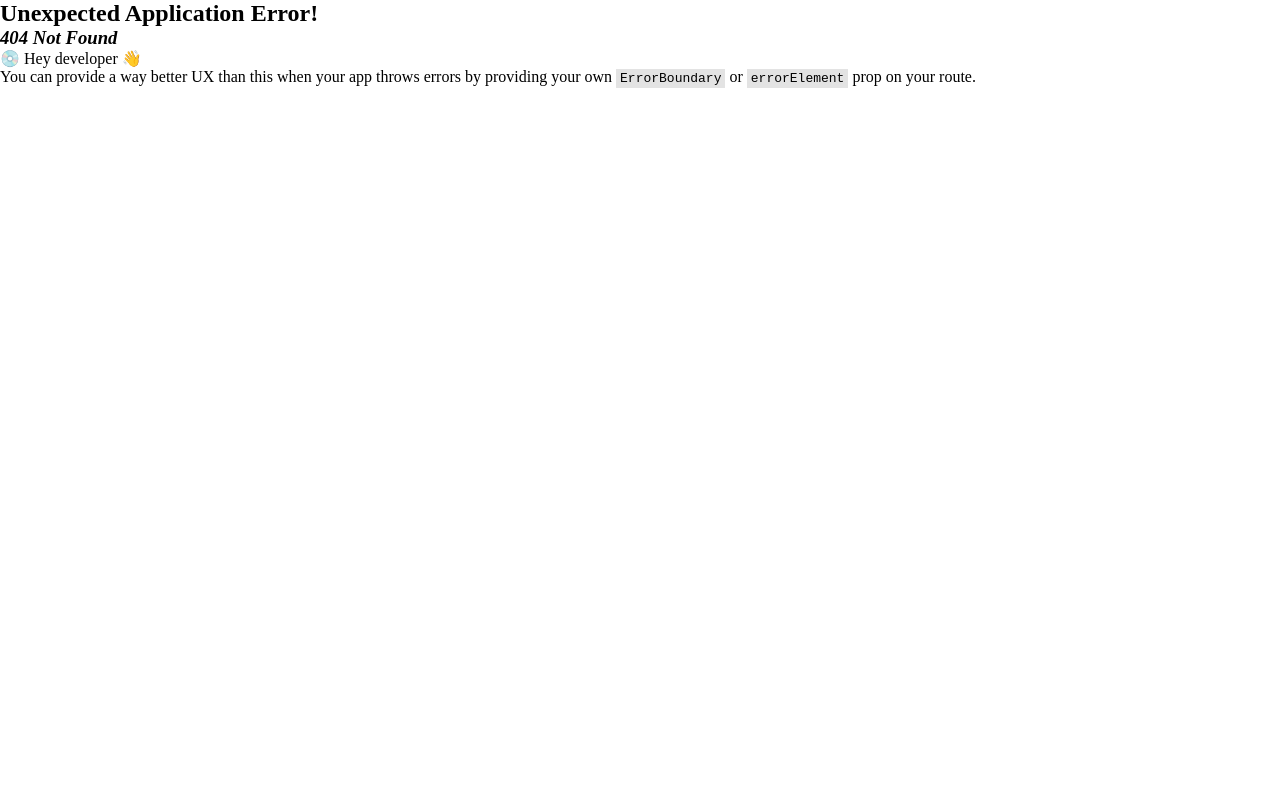
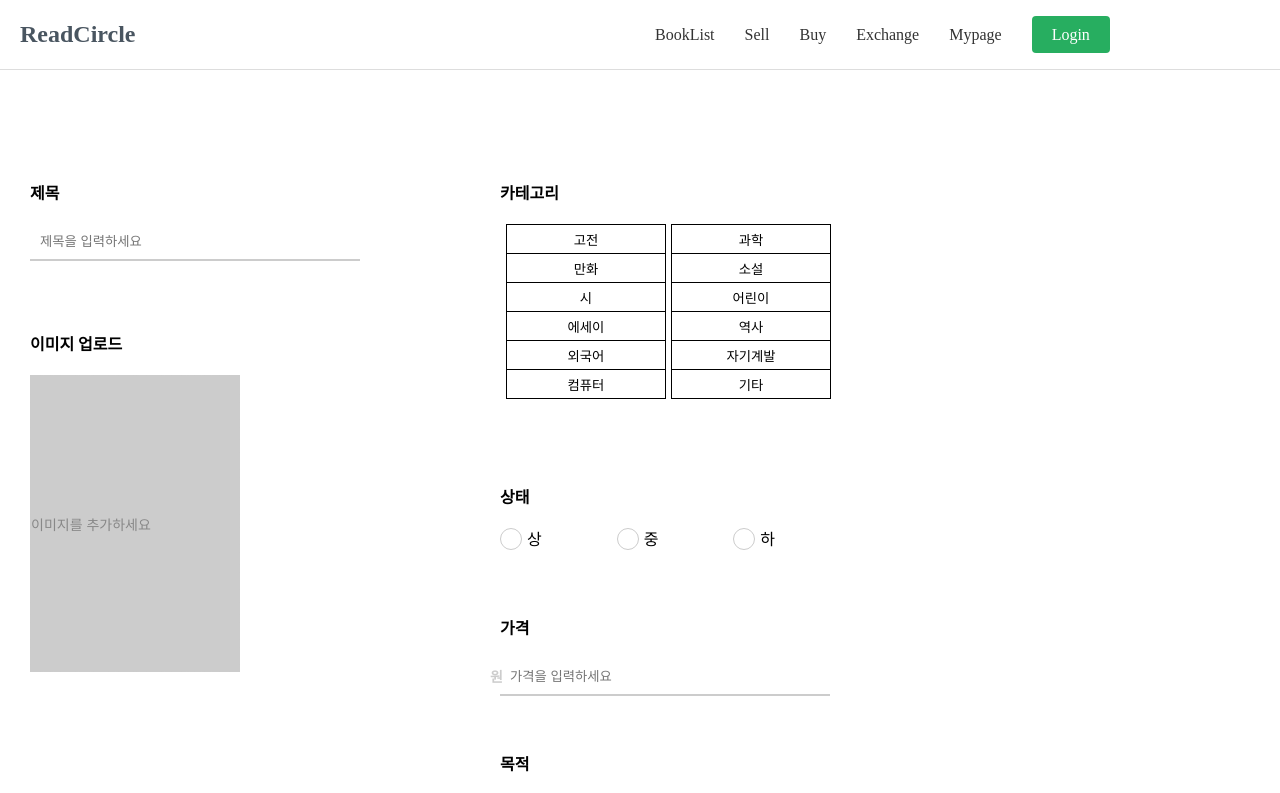
Before and after one commit to prgrms-web-devcourse-final-project/WEB1_2_ReadCircle_FE, a React (Vite) app: page /create in a window 1280 px wide. Before the commit this address had no page. Shown: the top 793 px of the page. Built offline with nearby package versions, Linux system fonts and the light colour scheme.

Commit message:
헤더 추가 및 css 수정

```diff
--- a/src/pages/PostCreatePage.jsx
+++ b/src/pages/PostCreatePage.jsx
@@ -1,6 +1,7 @@
 import { useState } from 'react';
 import { useNavigate } from 'react-router-dom';
 import '../styles/scss/PostCreatePage.scss';
+import Header from '../components/Header';
 
 const PostCreatePage = () => {
     const [selectedCategory, setSelectedCategory] = useState(null);
@@ -56,6 +57,8 @@ const PostCreatePage = () => {
     };
 
     return (
+        <>
+            <Header />
             <div className="write-page">
                 <div className="write-container">
                     <div className="top-container">
@@ -206,6 +209,8 @@ const PostCreatePage = () => {
                     <button className="cancel" onClick={handleCancel}>나가기</button>
                 </div>
             </div>
+        </>
+
     );
 };
 
--- a/src/pages/PostEditPage.jsx
+++ b/src/pages/PostEditPage.jsx
@@ -2,6 +2,7 @@ import { useState, useEffect } from 'react';
 import '../styles/scss/PostEditPage.scss';
 import mockPostData from '../components/mockPost.json'; // 예시로 mock 데이터를 사용
 import { useNavigate } from 'react-router-dom';
+import Header from '../components/Header'; // Header 컴포넌트 임포트
 
 const PostEditPage = () => {
     const [selectedCategory, setSelectedCategory] = useState('');
@@ -112,6 +113,8 @@ const PostEditPage = () => {
     };
 
     return (
+        <>
+            <Header />
             <div className="edit-page">
                 <div className="edit-container">
                     <div className="top-container">
@@ -265,9 +268,9 @@ const PostEditPage = () => {
                         삭제
                     </button>
                     <button className="cancel">나가기</button>
-
                 </div>
             </div>
+        </>
     );
 };
 
--- a/src/pages/PostViewPage.jsx
+++ b/src/pages/PostViewPage.jsx
@@ -1,6 +1,7 @@
 import { useEffect, useState } from 'react';
 import '../styles/scss/PostViewPage.scss';
-import mockPostData from '../components/mockPost.json'
+import mockPostData from '../components/mockPost.json';
+import Header from '../components/Header';
 
 const PostViewPage = () => {
     const [post, setPost] = useState(null);
@@ -15,7 +16,6 @@ const PostViewPage = () => {
         }
     };
 
-
     useEffect(() => {
         setPost(mockPostData);
     }, []);
@@ -25,6 +25,8 @@ const PostViewPage = () => {
     }
 
     return (
+        <>
+            <Header />
             <div className='view-page'>
                 <div className='post-container'>
                     <div className='title'>
@@ -57,6 +59,7 @@ const PostViewPage = () => {
                     </div>
                 </div>
             </div>
+        </>
     );
 };
 
--- a/src/router.jsx
+++ b/src/router.jsx
@@ -2,12 +2,18 @@ import LoginPage from "./pages/LoginPage";
 import JoinPage from "./pages/JoinPage";
 import MainPage from "./pages/MainPage";
 import BookListPage from "./pages/BookListPage";
+import PostCreatePage from "./pages/PostCreatePage";
+import PostViewPage from "./pages/PostViewPage";
+import PostEditPage from "./pages/PostEditPage";
 
 const routes = [
   { path: "/", element: <MainPage /> },
   { path: "/join", element: <JoinPage /> },
   { path: "/login", element: <LoginPage /> },
   { path: "/BookList", element: <BookListPage /> },
+  { path: "/create", element: <PostCreatePage /> },
+  { path: "/view", element: <PostViewPage /> },
+  { path: "/edit", element: <PostEditPage /> },
 ];
 
 export default routes;
--- a/src/styles/scss/PostCreatePage.scss
+++ b/src/styles/scss/PostCreatePage.scss
@@ -8,11 +8,13 @@ $hover-color: #e0e0e0;
 .write-page {
   display: flex;
   justify-content: center;
-  align-items: center;
-  height: 100vh;
+  align-items: flex-start;
+  width: 100%;
+  height: auto;
   padding: 30px;
   font-family: "Inter", sans-serif;
   flex-direction: column;
+  margin-top: 80px;
 
   .top-container {
     display: flex;
@@ -20,6 +22,7 @@ $hover-color: #e0e0e0;
     gap: 140px;
     max-width: 800px;
     width: 100%;
+  }
 
   .write-left,
   .write-right {
@@ -27,7 +30,6 @@ $hover-color: #e0e0e0;
     display: flex;
     flex-direction: column;
     gap: 55px;
-    }
   }
 
   .description-input {
@@ -119,12 +121,10 @@ $hover-color: #e0e0e0;
 
       input,
       select {
-        flex: 1;
         margin-bottom: 0;
       }
     }
   }
-
 
   .title-input,
   .image-input,
@@ -161,7 +161,6 @@ $hover-color: #e0e0e0;
   .category-buttons {
     display: flex;
     flex-wrap: wrap;
-    gap: 0;
 
     .category-button {
       width: calc(50% - 5px);
@@ -171,15 +170,16 @@ $hover-color: #e0e0e0;
       justify-content: center;
       text-align: center;
       border: 1px solid $border-color;
+      border-radius: 0;
       background-color: $secondary-color;
       cursor: pointer;
       transition: background-color 0.3s, color 0.3s;
+
       margin-right: -1px;
 
       &:not(:last-child) {
         margin-bottom: -1px;
       }
-
       &:hover {
         background-color: $hover-color;
       }
@@ -215,7 +215,6 @@ $hover-color: #e0e0e0;
 
         input[type="radio"] {
           width: 10px;
-          height: 10px;
           appearance: none;
           border: 1px solid #ccc;
           border-radius: 50%;
--- a/src/styles/scss/PostEditPage.scss
+++ b/src/styles/scss/PostEditPage.scss
@@ -11,6 +11,7 @@ $hover-color: #e0e0e0;
   align-items: center;
   height: 100vh;
   padding: 30px;
+  margin-top: 150px;
   font-family: "Inter", sans-serif;
   flex-direction: column;
 
@@ -30,7 +31,6 @@ $hover-color: #e0e0e0;
 
       .edit-left,
       .edit-right {
-        flex: 1;
         display: flex;
         flex-direction: column;
         gap: 55px;
@@ -126,7 +126,6 @@ $hover-color: #e0e0e0;
 
         input,
         select {
-          flex: 1;
           margin-bottom: 0;
         }
       }
@@ -177,6 +176,7 @@ $hover-color: #e0e0e0;
         justify-content: center;
         text-align: center;
         border: 1px solid $border-color;
+        border-radius: 0;
         background-color: $secondary-color;
         cursor: pointer;
         transition: background-color 0.3s, color 0.3s;
```
Lines whose indentation alone changed are shown as unchanged.
